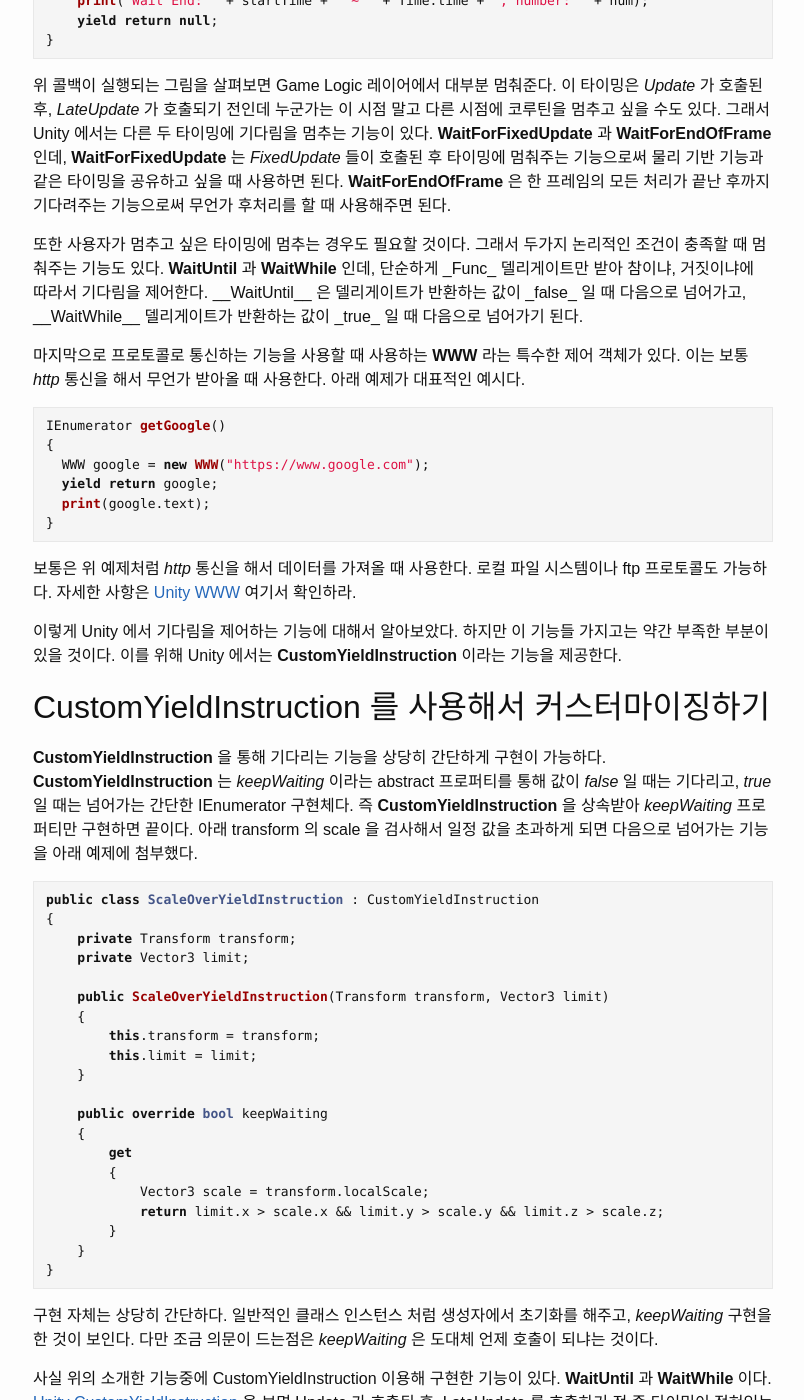
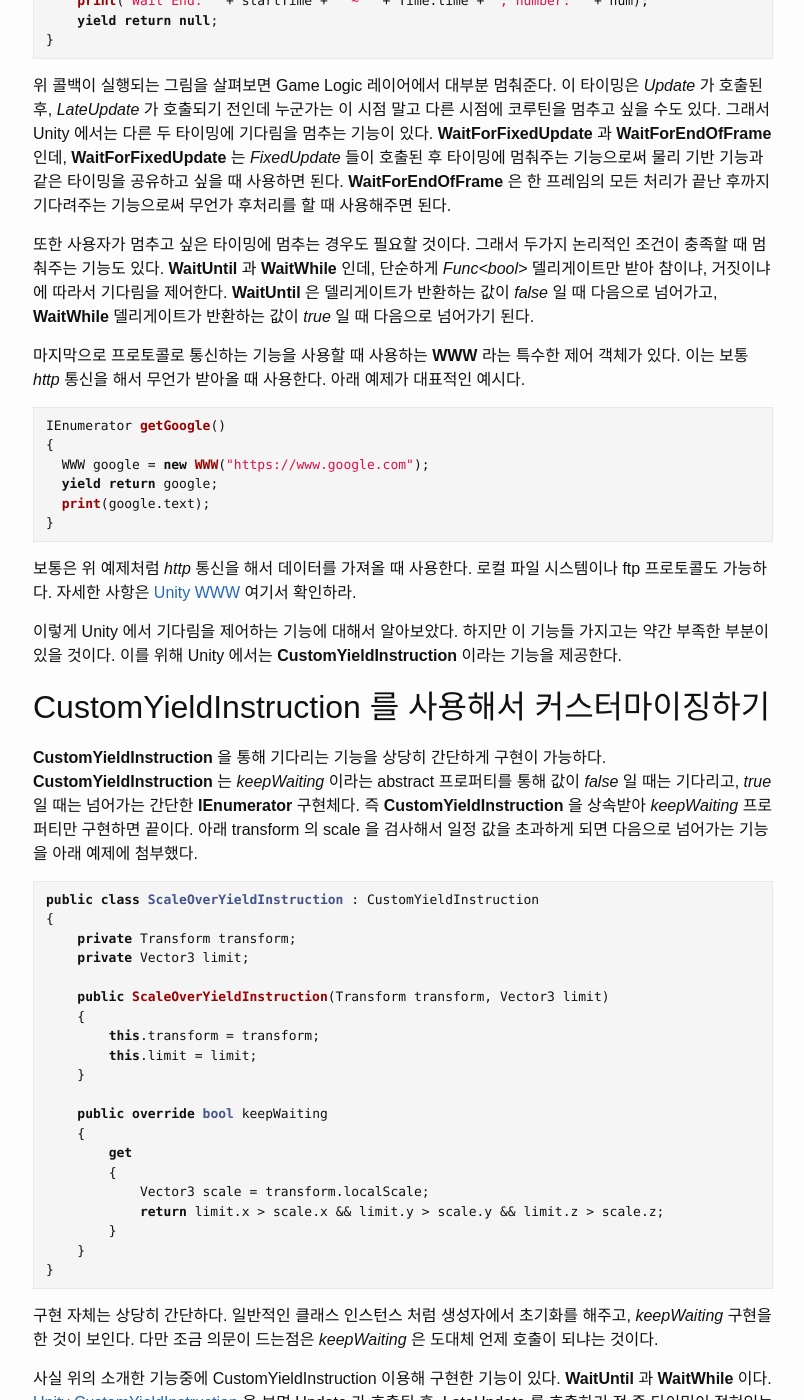
Before and after one commit to suhyeokkim/suhyeokkim.github.io, a Jekyll site: the page built from _posts/2017-04-21-usage-of-coroutine.md, in a window 1280 px wide and 1400 px high, scrolled down 4898 px. Shown: the whole window, without its empty margins (237-1041 px from the left). Built offline with Jekyll 4.4.1, drawn with Linux system fonts in a browser that asks for light colours; comment, search, counter and statistics services are not loaded.

Commit message:
Update post : usage of coroutine

```diff
--- a/_posts/2017-04-21-usage-of-coroutine.md
+++ b/_posts/2017-04-21-usage-of-coroutine.md
@@ -149,7 +149,7 @@ IEnumerator Wait(int num)
 
 위 콜백이 실행되는 그림을 살펴보면 Game Logic 레이어에서 대부분 멈춰준다. 이 타이밍은 _Update_ 가 호출된 후, _LateUpdate_ 가 호출되기 전인데 누군가는 이 시점 말고 다른 시점에 코루틴을 멈추고 싶을 수도 있다. 그래서 Unity 에서는 다른 두 타이밍에 기다림을 멈추는 기능이 있다. __WaitForFixedUpdate__ 과 __WaitForEndOfFrame__ 인데,  __WaitForFixedUpdate__ 는 _FixedUpdate_ 들이 호출된 후 타이밍에 멈춰주는 기능으로써 물리 기반 기능과 같은 타이밍을 공유하고 싶을 때 사용하면 된다. __WaitForEndOfFrame__ 은 한 프레임의 모든 처리가 끝난 후까지 기다려주는 기능으로써 무언가 후처리를 할 때 사용해주면 된다.
 
-또한 사용자가 멈추고 싶은 타이밍에 멈추는 경우도 필요할 것이다. 그래서 두가지 논리적인 조건이 충족할 때 멈춰주는 기능도 있다. __WaitUntil__ 과 __WaitWhile__ 인데, 단순하게 _Func<bool>_ 델리게이트만 받아 참이냐, 거짓이냐에 따라서 기다림을 제어한다. __WaitUntil__ 은 델리게이트가 반환하는 값이 _false_ 일 때 다음으로 넘어가고, __WaitWhile__ 델리게이트가 반환하는 값이 _true_ 일 때 다음으로 넘어가기 된다.
+또한 사용자가 멈추고 싶은 타이밍에 멈추는 경우도 필요할 것이다. 그래서 두가지 논리적인 조건이 충족할 때 멈춰주는 기능도 있다. __WaitUntil__ 과 __WaitWhile__ 인데, 단순하게 _Func\<bool\>_ 델리게이트만 받아 참이냐, 거짓이냐에 따라서 기다림을 제어한다. __WaitUntil__ 은 델리게이트가 반환하는 값이 _false_ 일 때 다음으로 넘어가고, __WaitWhile__ 델리게이트가 반환하는 값이 _true_ 일 때 다음으로 넘어가기 된다.
 
 마지막으로 프로토콜로 통신하는 기능을 사용할 때 사용하는 __WWW__ 라는 특수한 제어 객체가 있다. 이는 보통 _http_ 통신을 해서 무언가 받아올 때 사용한다. 아래 예제가 대표적인 예시다.
 
@@ -168,7 +168,7 @@ IEnumerator getGoogle()
 
 ## CustomYieldInstruction 를 사용해서 커스터마이징하기
 
-__CustomYieldInstruction__ 을 통해 기다리는 기능을 상당히 간단하게 구현이 가능하다. __CustomYieldInstruction__ 는 _keepWaiting_ 이라는 abstract 프로퍼티를 통해 값이 _false_ 일 때는 기다리고, _true_ 일 때는 넘어가는 간단한 IEnumerator 구현체다. 즉 __CustomYieldInstruction__ 을 상속받아 _keepWaiting_ 프로퍼티만 구현하면 끝이다. 아래 transform 의 scale 을 검사해서 일정 값을 초과하게 되면 다음으로 넘어가는 기능을 아래 예제에 첨부했다.
+__CustomYieldInstruction__ 을 통해 기다리는 기능을 상당히 간단하게 구현이 가능하다. __CustomYieldInstruction__ 는 _keepWaiting_ 이라는 abstract 프로퍼티를 통해 값이 _false_ 일 때는 기다리고, _true_ 일 때는 넘어가는 간단한 __IEnumerator__ 구현체다. 즉 __CustomYieldInstruction__ 을 상속받아 _keepWaiting_ 프로퍼티만 구현하면 끝이다. 아래 transform 의 scale 을 검사해서 일정 값을 초과하게 되면 다음으로 넘어가는 기능을 아래 예제에 첨부했다.
 
 {% highlight c# lineos %}
 public class ScaleOverYieldInstruction : CustomYieldInstruction
@@ -201,8 +201,10 @@ public class ScaleOverYieldInstruction : CustomYieldInstruction
 ## 참조
 
 - [Unity 코루틴 메뉴얼](https://docs.unity3d.com/kr/current/Manual/Coroutines.html)
+<!--
 - [MSDN : IEnumerator](https://msdn.microsoft.com/ko-kr/library/system.collections.ienumerator.aspx)
 - [MSDN : 반복기 사용](https://msdn.microsoft.com/ko-kr/library/65zzykke.aspx)
+-->
 - [Unity Coroutine ref](https://docs.unity3d.com/ScriptReference/Coroutine.html)
 - [Unity CustomYieldInstruction ref](https://docs.unity3d.com/ScriptReference/CustomYieldInstruction.html)
 - [Unity YieldInstruction ref](https://docs.unity3d.com/ScriptReference/YieldInstruction.html)
```
